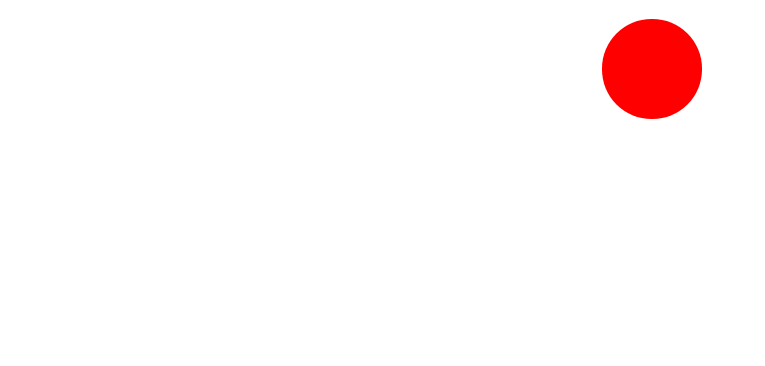
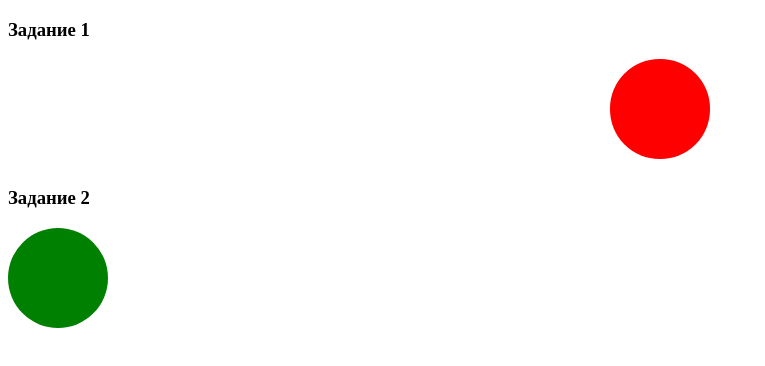
Before and after one commit to gfredex/HomeWork28-add, a plain HTML site: page index.html in a window 1280 px wide. Shown: the whole page, without its empty margins (0-765 px from the left). Drawn offline with Linux system fonts and the light colour scheme.

Commit message:
fix: repair move element to task 1

```diff
--- a/index.html
+++ b/index.html
@@ -9,8 +9,14 @@
 </head>
 
 <body>
-    <h3></h3>
-    <div id="animated-element"></div>
+    <div class="wrap-task ">
+        <h3>Задание 1</h3>
+        <div id="animated-element"></div>
+    </div>
+    <div class="wrap-task task2 ">
+        <h3>Задание 2</h3>
+        <div class="animat-element2"></div>
+    </div>
 
     <script src="./script.js"></script>
 </body>
--- a/style.css
+++ b/style.css
@@ -1,6 +1,23 @@
+.wrap-task {
+    position: relative;
+    height: 150px
+}
+
 #animated-element {
     width: 100px;
     height: 100px;
     background-color: red;
     position: absolute;
 }
+
+.task2 {
+    height: 500px;
+}
+
+.animat-element2 {
+    width: 100px;
+    height: 100px;
+    background-color: green;
+    position: absolute;
+    border-radius: 50%;
+}
```
